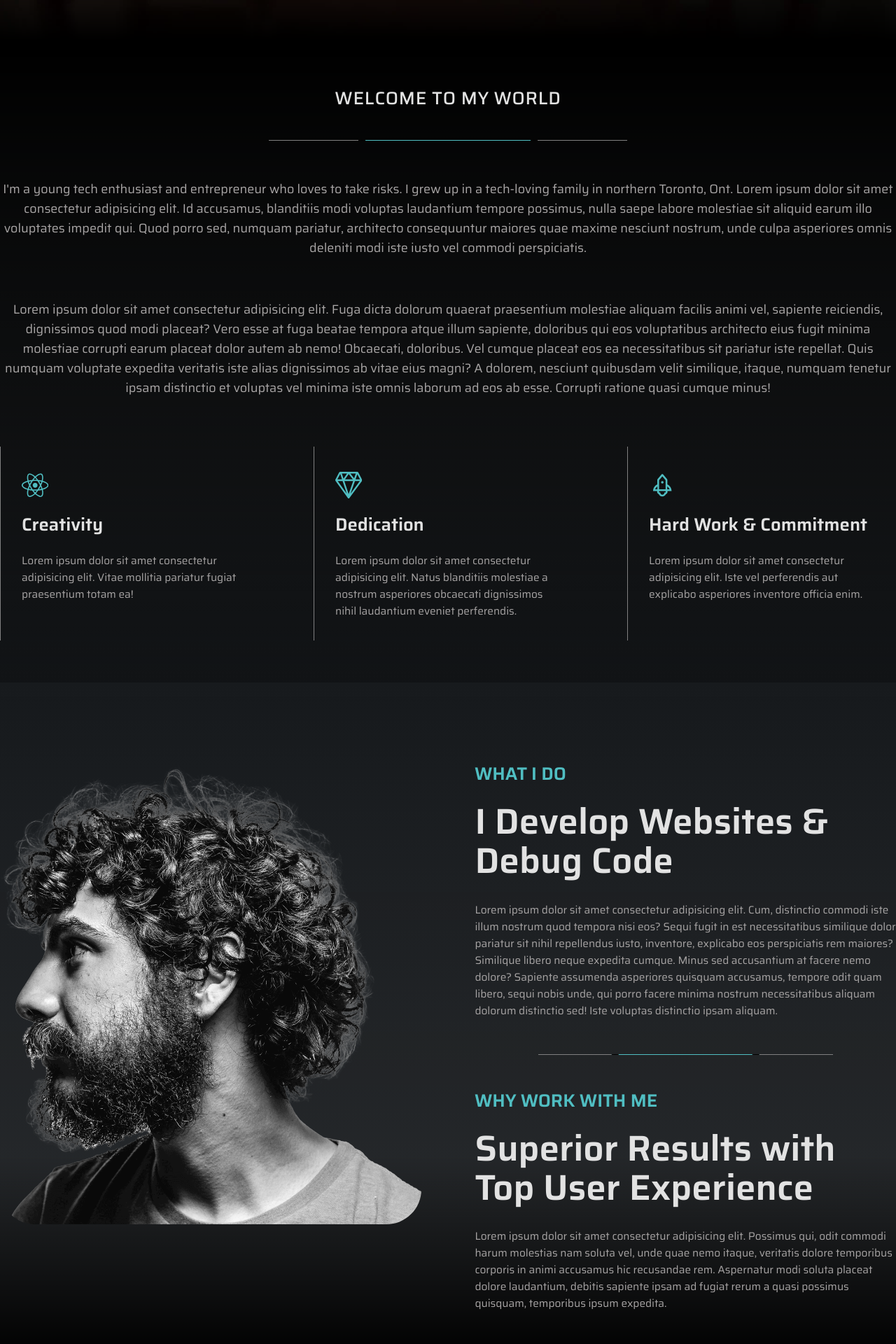
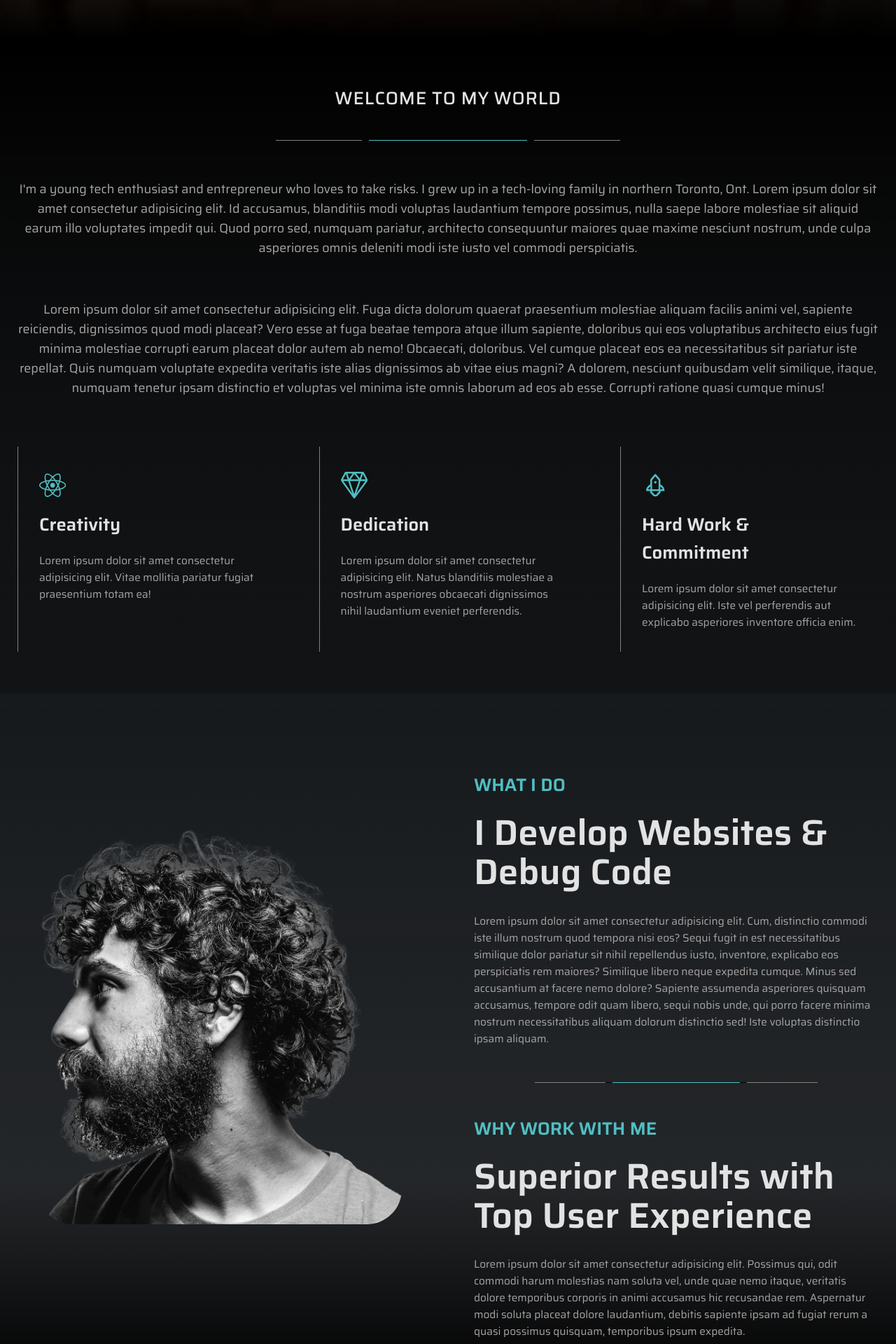
Before and after one commit to grosen-coding/grosen-portfolio, a React (Create React App) app: page / in a window 1280 px wide. Shown: the part 700-2620 px from the top of the page at 70% size. Built offline with nearby package versions, Linux system fonts and the light colour scheme.

Commit message:
finished styling for laptop @max 1440px

```diff
--- a/src/components/NavBar.jsx
+++ b/src/components/NavBar.jsx
@@ -133,6 +133,10 @@ const NavMenu = styled.div`
       font-size: 1.5rem;
       padding: 0 20px;
 
+      @media ${device.laptop} {
+        font-size: 1.3rem;
+      }
+
       @media ${device.tablet} {
         font-size: 1.5rem;
         padding: 0;
--- a/src/components/device.js
+++ b/src/components/device.js
@@ -3,7 +3,7 @@ const size = {
   mobileM: "375px",
   mobileL: "540px",
   tablet: "810px",
-  laptop: "1024px",
+  laptop: "1080px",
   laptopL: "1440px",
   desktop: "2560px",
 };
--- a/src/sections/About.jsx
+++ b/src/sections/About.jsx
@@ -127,7 +127,7 @@ const AboutWrap = styled.div`
   position: relative;
   z-index: 7;
 
-  @media ${device.tablet} {
+  @media ${device.laptopL} {
     padding: 0 25px;
   }
 
@@ -141,16 +141,17 @@ const AboutWrap = styled.div`
     padding: 10px 0;
     margin-bottom: 40px;
 
+    @media ${device.laptop} {
+      text-align: justify;
+    }
+
     @media ${device.tablet} {
-      text-align: justify;
       margin-bottom: 20px;
     }
 
     @media ${device.mobileL} {
-      text-align: justify;
       font-size: 1.6rem;
       padding: 10px;
-      margin-bottom: 20px;
     }
   }
 
--- a/src/sections/Resume.jsx
+++ b/src/sections/Resume.jsx
@@ -263,7 +263,7 @@ const ResumeWrap = styled.div`
   margin: 0 auto;
   justify-content: space-between;
 
-  @media ${device.tablet} {
+  @media ${device.laptop} {
     width: 90%;
   }
 
--- a/src/sections/Services.jsx
+++ b/src/sections/Services.jsx
@@ -258,7 +258,7 @@ const ServicesWrap = styled.div`
     text-align: center;
     align-items: center;
 
-    @media ${device.tablet} {
+    @media ${device.laptop} {
       margin: 10px;
     }
 
--- a/src/sections/Skills.jsx
+++ b/src/sections/Skills.jsx
@@ -207,7 +207,7 @@ const Wrap = styled.div`
     height: 100%;
     justify-content: space-between;
 
-    @media ${device.tablet} {
+    @media ${device.laptopL} {
       padding: 0 25px;
     }
 
--- a/src/sections/WhatIDo.jsx
+++ b/src/sections/WhatIDo.jsx
@@ -115,8 +115,8 @@ const Container = styled.section`
   position: relative;
   overflow: hidden;
 
-  @media ${device.mobileL} {
-    /* padding: 0 10px; */
+  @media ${device.laptop} {
+    padding: 20px 0;
   }
 
   &:after {
@@ -141,7 +141,7 @@ const Wrap = styled.div`
   position: relative;
   z-index: 6;
 
-  @media ${device.tablet} {
+  @media ${device.laptop} {
     padding-top: 0;
   }
 
@@ -150,6 +150,11 @@ const Wrap = styled.div`
     width: 100%;
     height: 100%;
     justify-content: space-between;
+    align-items: center;
+
+    @media ${device.laptopL} {
+      padding: 0 25px;
+    }
 
     @media ${device.tablet} {
       padding: 0 25px;
@@ -181,10 +186,17 @@ const Left = styled.div`
 const ImgWrap = styled.div`
   display: flex;
   width: 100%;
+  height: 100%;
   justify-content: center;
+  padding-bottom: 120px;
+
   img {
-    width: 100%;
+    width: 90%;
     border-radius: 50px;
+
+    @media ${device.laptop} {
+      width: 100%;
+    }
 
     @media ${device.tablet} {
       width: 50%;
```
